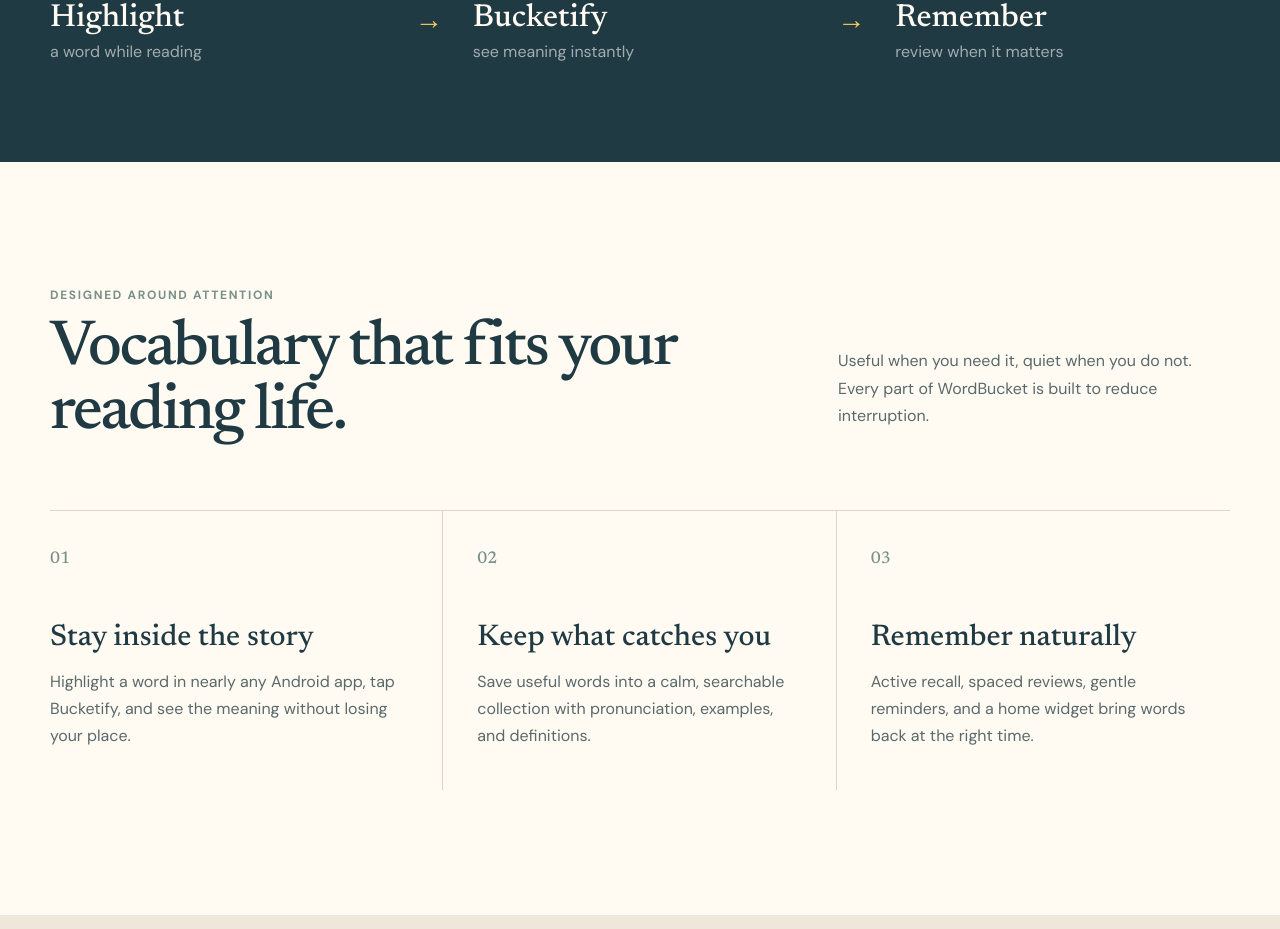
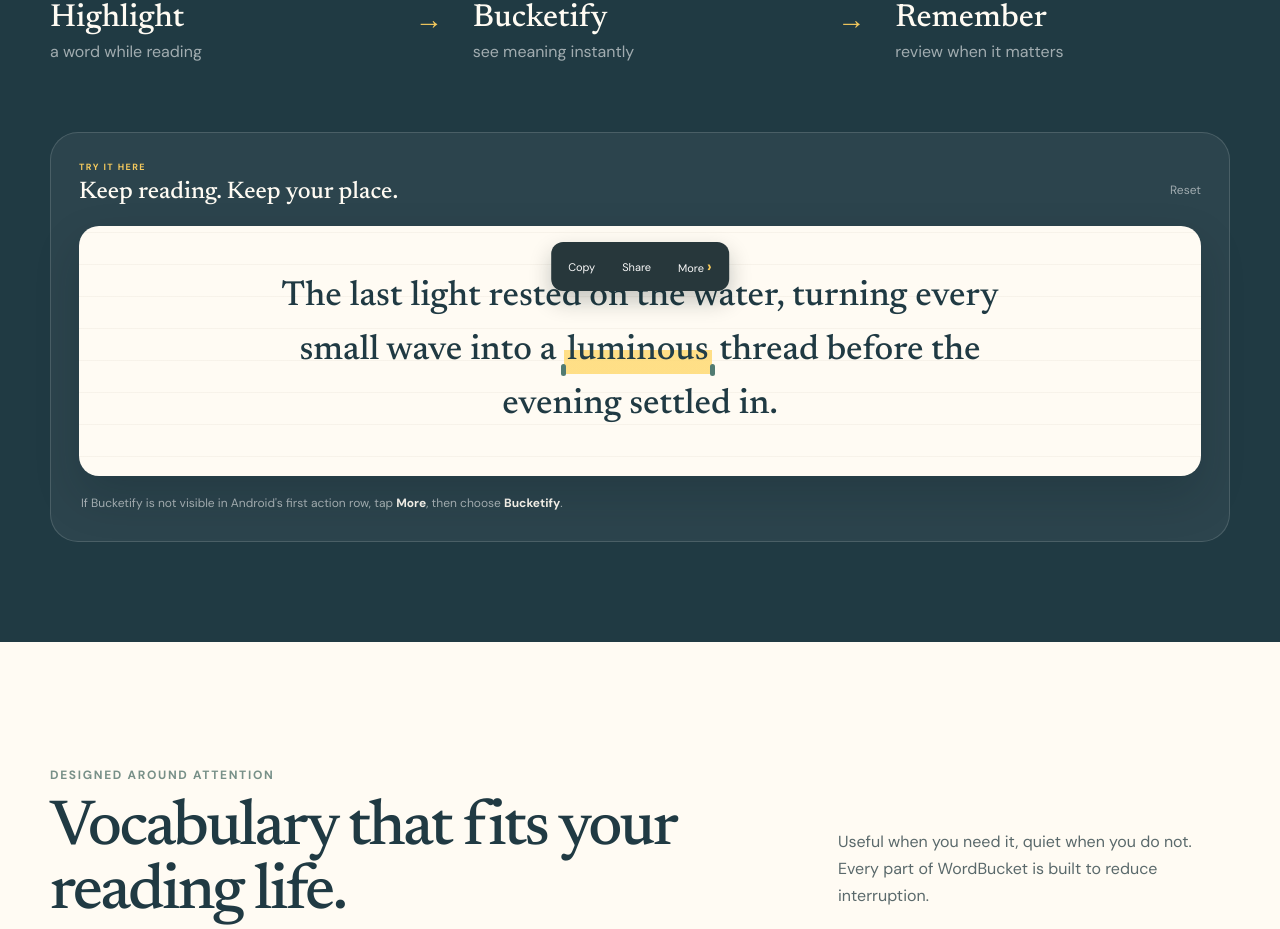
Before and after one commit to HenokYoseph01/wordbucket-site, a Next.js app: page / in a window 1280 px wide. Shown: the part 1160-2089 px from the top of the page. Built offline with nearby package versions, Linux system fonts and the light colour scheme; no server answers.

Commit message:
Add interactive Bucketify walkthrough

```diff
--- a/app/globals.css
+++ b/app/globals.css
@@ -172,6 +172,166 @@
 .flow b { display: block; font-family: "Newsreader"; font-size: 32px; font-weight: 500; }
 .flow span { display: block; margin-top: 7px; color: rgba(255,255,255,.58); }
 .flow i { font-style: normal; color: var(--gold); font-size: 28px; }
+.reading-demo {
+  margin-top: 70px;
+  padding: 28px;
+  border: 1px solid rgba(255,255,255,.14);
+  border-radius: 28px;
+  background: rgba(255,255,255,.055);
+}
+.demo-heading {
+  display: flex;
+  align-items: flex-end;
+  justify-content: space-between;
+  gap: 20px;
+  margin-bottom: 22px;
+}
+.demo-heading > div { display: flex; flex-direction: column; gap: 7px; }
+.demo-heading span {
+  color: var(--gold);
+  font-size: 9px;
+  font-weight: 700;
+  letter-spacing: .16em;
+}
+.demo-heading strong {
+  font-family: "Newsreader", serif;
+  font-size: 24px;
+  font-weight: 500;
+}
+.demo-heading > button {
+  border: 0;
+  padding: 6px 0;
+  color: rgba(255,255,255,.55);
+  background: transparent;
+  font: inherit;
+  font-size: 12px;
+  cursor: pointer;
+}
+.demo-heading > button:hover { color: var(--paper); }
+.demo-paper {
+  min-height: 250px;
+  position: relative;
+  display: grid;
+  align-content: center;
+  padding: 42px clamp(24px, 6vw, 74px);
+  border-radius: 20px;
+  color: var(--ink);
+  background:
+    linear-gradient(rgba(222,213,198,.22) 1px, transparent 1px) 0 38px / 100% 32px,
+    var(--paper);
+  box-shadow: 0 20px 45px rgba(8,22,25,.18);
+}
+.demo-paper > p {
+  max-width: 780px;
+  margin: 0 auto;
+  font-family: "Newsreader", serif;
+  font-size: clamp(24px, 3vw, 35px);
+  line-height: 1.55;
+  text-align: center;
+}
+.selected-word {
+  position: relative;
+  border: 0;
+  padding: 0 3px;
+  color: inherit;
+  background: linear-gradient(transparent 48%, rgba(244,201,93,.75) 48% 92%, transparent 92%);
+  font: inherit;
+  cursor: pointer;
+  animation: word-breathe 2.8s ease-in-out infinite;
+}
+.selected-word::before,
+.selected-word::after {
+  content: "";
+  position: absolute;
+  bottom: 2px;
+  width: 5px;
+  height: 12px;
+  border-radius: 4px;
+  background: #4c746b;
+}
+.selected-word::before { left: -3px; }
+.selected-word::after { right: -3px; }
+.selection-menu {
+  width: max-content;
+  max-width: calc(100% - 24px);
+  position: absolute;
+  left: 50%;
+  top: 16px;
+  transform: translateX(-50%);
+  display: flex;
+  align-items: center;
+  gap: 3px;
+  padding: 5px;
+  border-radius: 12px;
+  color: #f8f8f8;
+  background: #27373b;
+  box-shadow: 0 10px 22px rgba(10,24,27,.24);
+  animation: menu-arrive .3s ease-out both;
+}
+.selection-menu span,
+.selection-menu button {
+  border: 0;
+  padding: 9px 12px;
+  color: inherit;
+  background: transparent;
+  font: inherit;
+  font-size: 11px;
+  white-space: nowrap;
+}
+.selection-menu button { cursor: pointer; border-radius: 8px; }
+.selection-menu button:hover { background: rgba(255,255,255,.1); }
+.selection-menu button b { color: var(--gold); font-size: 16px; }
+.selection-menu .bucketify-action { color: var(--gold); font-weight: 700; }
+.selection-menu .bucketify-action i { font-style: normal; }
+.demo-definition {
+  width: min(360px, calc(100% - 28px));
+  position: absolute;
+  left: 50%;
+  top: 16px;
+  transform: translateX(-50%);
+  padding: 18px 20px;
+  border-radius: 17px;
+  color: var(--paper);
+  background: var(--ink);
+  box-shadow: 0 15px 30px rgba(8,22,25,.25);
+  animation: definition-arrive .45s cubic-bezier(.22,.75,.2,1) both;
+}
+.demo-definition > span {
+  color: var(--gold);
+  font-size: 8px;
+  font-weight: 700;
+  letter-spacing: .14em;
+}
+.demo-definition > div {
+  display: flex;
+  align-items: baseline;
+  justify-content: space-between;
+  gap: 18px;
+  margin-top: 3px;
+}
+.demo-definition strong { font-family: "Newsreader", serif; font-size: 28px; font-weight: 500; }
+.demo-definition em { color: rgba(255,255,255,.58); font-size: 10px; }
+.demo-definition p { margin: 5px 0 8px; color: rgba(255,255,255,.82); font-size: 12px; }
+.demo-definition small { color: var(--gold); font-size: 9px; }
+.demo-tip {
+  margin: 18px 2px 0;
+  color: rgba(255,255,255,.6);
+  font-size: 12px;
+  line-height: 1.6;
+}
+.demo-tip strong { color: var(--paper); }
+@keyframes word-breathe {
+  0%, 100% { filter: brightness(1); }
+  50% { filter: brightness(1.12); }
+}
+@keyframes menu-arrive {
+  from { opacity: 0; transform: translate(-50%, -5px) scale(.97); }
+  to { opacity: 1; transform: translate(-50%, 0) scale(1); }
+}
+@keyframes definition-arrive {
+  from { opacity: 0; transform: translate(-50%, 7px) scale(.96); }
+  to { opacity: 1; transform: translate(-50%, 0) scale(1); }
+}
 
 .features { padding-block: 125px; }
 .section-heading { display: grid; grid-template-columns: 1.3fr .7fr; align-items: end; gap: 60px; }
@@ -192,19 +352,33 @@
   width: 260px; height: 140px; position: absolute; border: 1px solid rgba(0,0,0,.12);
   border-radius: 24px; padding: 22px; box-shadow: 0 20px 40px rgba(49, 44, 36, .12);
   display: flex; flex-direction: column; justify-content: space-between; font-size: 12px; font-weight: 700;
+  transform: rotate(var(--palette-angle));
+  transition: transform .55s cubic-bezier(.22,.75,.2,1), box-shadow .55s ease;
+  will-change: transform;
 }
-.palette b { font-family: "Newsreader"; font-size: 42px; font-weight: 500; }
-.palette.classic { background:#fffbf3;color:#203a43;left:0;top:0;transform:rotate(-6deg) }
-.palette.forest { background:#fbf8ed;color:#315b45;left:180px;top:16px;transform:rotate(5deg) }
-.palette.sepia { background:#fff5df;color:#6b4932;left:65px;top:130px;transform:rotate(-2deg) }
-.palette.plum { background:#fff7fa;color:#65445f;left:270px;top:145px;transform:rotate(7deg) }
-.palette.midnight { background:#193354;color:#eef4ff;left:130px;top:260px;transform:rotate(3deg) }
+.palette:hover {
+  z-index: 10;
+  transform: translateY(-13px) rotate(var(--palette-hover-angle)) scale(1.025);
+  box-shadow: 0 30px 55px rgba(49,44,36,.2);
+}
+.palette b {
+  font-family: "Newsreader"; font-size: 42px; font-weight: 500;
+  transition: transform .55s cubic-bezier(.22,.75,.2,1);
+  transform-origin: left bottom;
+}
+.palette:hover b { transform: translateY(-2px) scale(1.05); }
+.palette.classic { --palette-angle:-6deg;--palette-hover-angle:-3deg;background:#fffbf3;color:#203a43;left:0;top:0 }
+.palette.forest { --palette-angle:5deg;--palette-hover-angle:2deg;background:#fbf8ed;color:#315b45;left:180px;top:16px }
+.palette.sepia { --palette-angle:-2deg;--palette-hover-angle:1deg;background:#fff5df;color:#6b4932;left:65px;top:130px }
+.palette.plum { --palette-angle:7deg;--palette-hover-angle:3deg;background:#fff7fa;color:#65445f;left:270px;top:145px }
+.palette.midnight { --palette-angle:3deg;--palette-hover-angle:-1deg;background:#193354;color:#eef4ff;left:130px;top:260px }
 .palette.mono {
+  --palette-angle:-5deg;
+  --palette-hover-angle:-2deg;
   background:linear-gradient(90deg,#fff 0 50%,#111 50% 100%);
   color:#111;
   left:350px;
   top:280px;
-  transform:rotate(-5deg);
 }
 
 .install { padding-block: 120px; }
@@ -250,6 +424,13 @@
   .flow-section, .features, .theme-showcase, .install { padding-block: 80px; }
   .flow { grid-template-columns: 1fr; text-align: center; }
   .flow i { transform: rotate(90deg); }
+  .reading-demo { padding: 18px; }
+  .demo-heading { align-items: center; text-align: left; }
+  .demo-paper { min-height: 310px; padding: 70px 18px 35px; }
+  .demo-paper > p { font-size: 24px; }
+  .selection-menu { top: 14px; }
+  .selection-menu span, .selection-menu button { padding: 8px; }
+  .demo-definition { top: 14px; }
   .section-heading { gap: 20px; }
   .theme-showcase { min-height: 920px; }
   .palette-stack { transform: scale(.64); transform-origin: left top; margin-top: 15px; }
--- a/app/page.tsx
+++ b/app/page.tsx
@@ -1,4 +1,5 @@
 import SplashIntro from "./splash-intro";
+import ReadingDemo from "./reading-demo";
 
 const apkUrl = process.env.NEXT_PUBLIC_APK_URL;
 
@@ -162,6 +163,7 @@
             <i>→</i>
             <div><b>Remember</b><span>review when it matters</span></div>
           </div>
+          <ReadingDemo />
         </div>
       </section>
 
--- /dev/null
+++ b/app/reading-demo.tsx
@@ -0,0 +1,74 @@
+"use client";
+
+import { useState } from "react";
+
+type DemoStep = "selected" | "more" | "defined";
+
+export default function ReadingDemo() {
+  const [step, setStep] = useState<DemoStep>("selected");
+
+  return (
+    <div className="reading-demo">
+      <div className="demo-heading">
+        <div>
+          <span>TRY IT HERE</span>
+          <strong>Keep reading. Keep your place.</strong>
+        </div>
+        <button type="button" onClick={() => setStep("selected")}>
+          Reset
+        </button>
+      </div>
+
+      <div className="demo-paper">
+        <p>
+          The last light rested on the water, turning every small wave into a{" "}
+          <button
+            className="selected-word"
+            type="button"
+            onClick={() => setStep("selected")}
+          >
+            luminous
+          </button>{" "}
+          thread before the evening settled in.
+        </p>
+
+        {step !== "defined" && (
+          <div className="selection-menu" aria-label="Android text actions">
+            <span>Copy</span>
+            <span>Share</span>
+            {step === "selected" ? (
+              <button type="button" onClick={() => setStep("more")}>
+                More <b>›</b>
+              </button>
+            ) : (
+              <button
+                className="bucketify-action"
+                type="button"
+                onClick={() => setStep("defined")}
+              >
+                <i>⌄</i> Bucketify
+              </button>
+            )}
+          </div>
+        )}
+
+        {step === "defined" && (
+          <div className="demo-definition" role="status">
+            <span>BUCKETIFIED</span>
+            <div>
+              <strong>luminous</strong>
+              <em>adjective</em>
+            </div>
+            <p>Giving off light; bright or shining.</p>
+            <small>Saved without leaving your page.</small>
+          </div>
+        )}
+      </div>
+
+      <p className="demo-tip">
+        If Bucketify is not visible in Android&apos;s first action row, tap{" "}
+        <strong>More</strong>, then choose <strong>Bucketify</strong>.
+      </p>
+    </div>
+  );
+}
```
